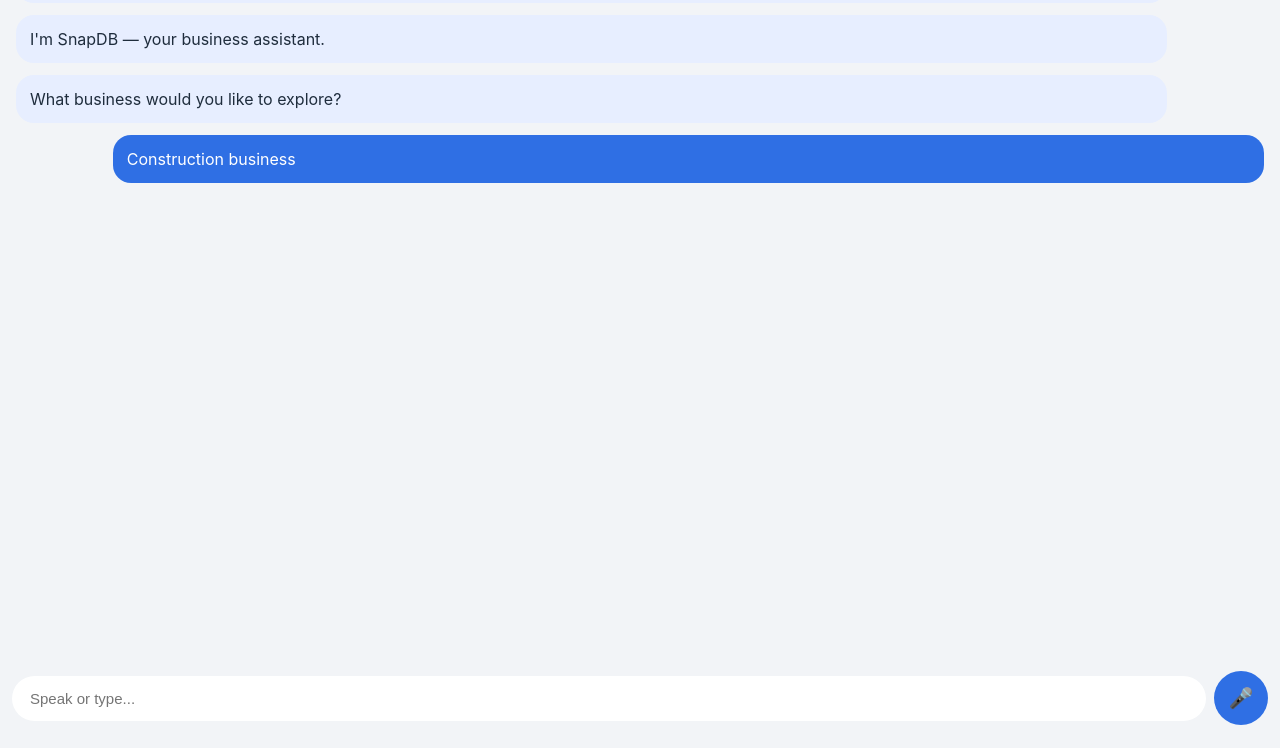
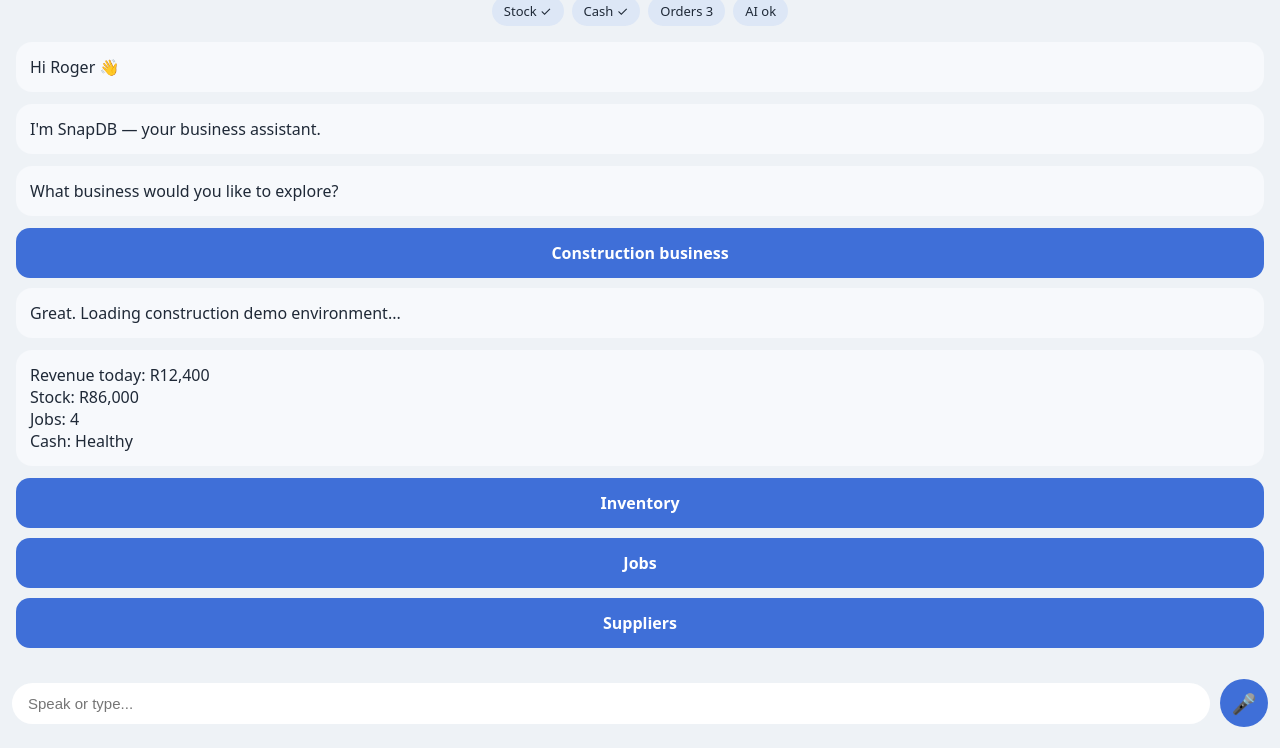
Before and after one commit to Rogmar0071/Snapdb, a website: page www/index.html in a window 1280 px wide. Shown: the part 61-809 px from the top of the page. Drawn offline with Linux system fonts and the light colour scheme.

Commit message:
UI polish: darker calm background + softer blue + safe area

```diff
--- a/www/index.html
+++ b/www/index.html
@@ -1,110 +1,126 @@
+
 <!DOCTYPE html>
 <html lang="en">
 <head>
 <meta charset="UTF-8" />
-<meta name="viewport" content="width=device-width, initial-scale=1, viewport-fit=cover"/>
-
+<meta name="viewport" content="width=device-width, initial-scale=1, viewport-fit=cover" />
 <title>SnapDB</title>
 
 <style>
 /* ===============================
-   SNAP POLISH — CALM UI SYSTEM
+   SNAP CALM THEME (Polish Mode)
    =============================== */
 
 :root{
-  --bg:#F2F4F7;            /* darker calm grey */
-  --blue-main:#2F6FE4;     /* primary buttons */
-  --blue-soft:#E7EEFF;     /* assistant bubbles */
-  --text:#1F2D3D;
+  --bg: #EEF2F6;
+  --card: #F7F9FC;
+  --primary: #3F6FD8;
+  --primary-soft: #E7F0FF;
+  --text: #1F2937;
+  --pill: #DDE7F6;
 }
+
+/* ---------- Base ---------- */
 
 body{
   margin:0;
-  font-family:-apple-system,BlinkMacSystemFont,Segoe UI,Roboto;
-  background:var(--bg);
-  color:var(--text);
+  font-family: system-ui, -apple-system, Segoe UI, Roboto;
+  background: var(--bg);
+  color: var(--text);
 }
 
-/* ===============================
-   STATUS BAR (HIDDEN BY DEFAULT)
-   =============================== */
-
-.status-bar{
-  display:none;
-  gap:8px;
-  padding:14px;
-  flex-wrap:wrap;
+/* safe area */
+.app{
+  padding:
+    calc(env(safe-area-inset-top) + 12px)
+    16px
+    calc(env(safe-area-inset-bottom) + 90px);
 }
 
-body.env-selected .status-bar{
+/* ---------- Header ---------- */
+
+.header{
+  font-size: 24px;
+  font-weight: 700;
+  text-align:center;
+  margin-bottom: 12px;
+}
+
+/* ---------- Status pills ---------- */
+
+.status{
   display:flex;
+  gap:8px;
+  justify-content:center;
+  margin-bottom:16px;
 }
 
 .pill{
-  background:#e6f4ea;
+  background: var(--pill);
   padding:6px 12px;
-  border-radius:999px;
-  font-size:12px;
+  border-radius:20px;
+  font-size:13px;
 }
 
-/* ===============================
-   CHAT AREA
-   =============================== */
+/* ---------- Cards ---------- */
 
-.chat{
-  padding:16px;
-  padding-bottom:140px; /* space for input bar */
+.card{
+  background: var(--card);
+  border-radius:16px;
+  padding:14px;
+  margin-bottom:12px;
 }
 
-.bubble{
-  background:white;
-  border-radius:18px;
+/* ---------- Buttons ---------- */
+
+.btn{
+  background: var(--primary);
+  color:white;
   padding:14px;
-  margin-bottom:12px;
-  max-width:90%;
+  border-radius:14px;
+  text-align:center;
+  margin-bottom:10px;
+  font-weight:600;
 }
 
-.bubble.user{
-  background:var(--blue-main);
-  color:white;
-  margin-left:auto;
-}
-
-.bubble.assistant{
-  background:var(--blue-soft);
-}
-
-/* ===============================
-   WHATSAPP STYLE INPUT BAR
-   SAFE AREA FIX INCLUDED
-   =============================== */
+/* ---------- Chat input (WhatsApp style) ---------- */
 
 .input-bar{
   position:fixed;
-  bottom:calc(env(safe-area-inset-bottom) + 14px);
-  left:12px;
-  right:12px;
+  bottom:0;
+  left:0;
+  right:0;
+
+  padding:
+    10px
+    12px
+    calc(env(safe-area-inset-bottom) + 12px);
+
+  background: var(--bg);
 
   display:flex;
-  gap:8px;
+  gap:10px;
   align-items:center;
 }
 
 .input{
   flex:1;
   background:white;
-  border-radius:28px;
-  padding:14px 18px;
+  border-radius:24px;
+  padding:12px 16px;
+  font-size:15px;
   border:none;
-  font-size:15px;
+  outline:none;
 }
 
 .mic{
-  width:54px;
-  height:54px;
+  width:48px;
+  height:48px;
+  background: var(--primary);
   border-radius:50%;
-  border:none;
-  background:var(--blue-main);
+  display:flex;
+  align-items:center;
+  justify-content:center;
   color:white;
   font-size:20px;
 }
@@ -113,72 +129,43 @@
 
 <body>
 
-<!-- ===============================
-     STATUS PILLS
-     =============================== -->
-<div class="status-bar">
-  <div class="pill">Stock ✓</div>
-  <div class="pill">Cash ✓</div>
-  <div class="pill">Orders 3</div>
-  <div class="pill">AI ok</div>
-</div>
+<div class="app">
 
+  <div class="header">SnapDB — Business Your Way</div>
 
-<!-- ===============================
-     CHAT HISTORY
-     =============================== -->
-<div class="chat" id="chat">
+  <div class="status">
+    <div class="pill">Stock ✓</div>
+    <div class="pill">Cash ✓</div>
+    <div class="pill">Orders 3</div>
+    <div class="pill">AI ok</div>
+  </div>
 
-  <div class="bubble assistant">Hi Roger 👋</div>
-  <div class="bubble assistant">I'm SnapDB — your business assistant.</div>
-  <div class="bubble assistant">What business would you like to explore?</div>
+  <div class="card">Hi Roger 👋</div>
+  <div class="card">I'm SnapDB — your business assistant.</div>
+  <div class="card">What business would you like to explore?</div>
 
-  <div class="bubble user" onclick="selectEnv()">Construction business</div>
+  <div class="btn">Construction business</div>
+
+  <div class="card">Great. Loading construction demo environment...</div>
+
+  <div class="card">
+    Revenue today: R12,400<br>
+    Stock: R86,000<br>
+    Jobs: 4<br>
+    Cash: Healthy
+  </div>
+
+  <div class="btn">Inventory</div>
+  <div class="btn">Jobs</div>
+  <div class="btn">Suppliers</div>
 
 </div>
 
-
-<!-- ===============================
-     INPUT BAR
-     =============================== -->
+<!-- WhatsApp style bar -->
 <div class="input-bar">
   <input class="input" placeholder="Speak or type..." />
-  <button class="mic">🎤</button>
+  <div class="mic">🎤</div>
 </div>
-
-
-<script>
-/* ===============================
-   SIMULATION BRAIN (pilot demo)
-   =============================== */
-
-function addAssistant(text){
-  const chat = document.getElementById("chat");
-  chat.innerHTML += `<div class="bubble assistant">${text}</div>`;
-  window.scrollTo(0,document.body.scrollHeight);
-}
-
-function selectEnv(){
-
-  /* show status pills */
-  document.body.classList.add("env-selected");
-
-  addAssistant("Great. Loading construction demo environment…");
-
-  setTimeout(()=>{
-    addAssistant("Revenue today: R12,400<br>Stock: R86,000<br>Jobs: 4<br>Cash: Healthy");
-
-    addAssistant("What would you like to explore next?");
-
-    const chat = document.getElementById("chat");
-    chat.innerHTML += `
-      <div class="bubble user">Inventory</div>
-      <div class="bubble user">Jobs</div>
-      <div class="bubble user">Suppliers</div>
-    `;
-  },600);
-}
-</script>
 
 </body>
 </html>
```
